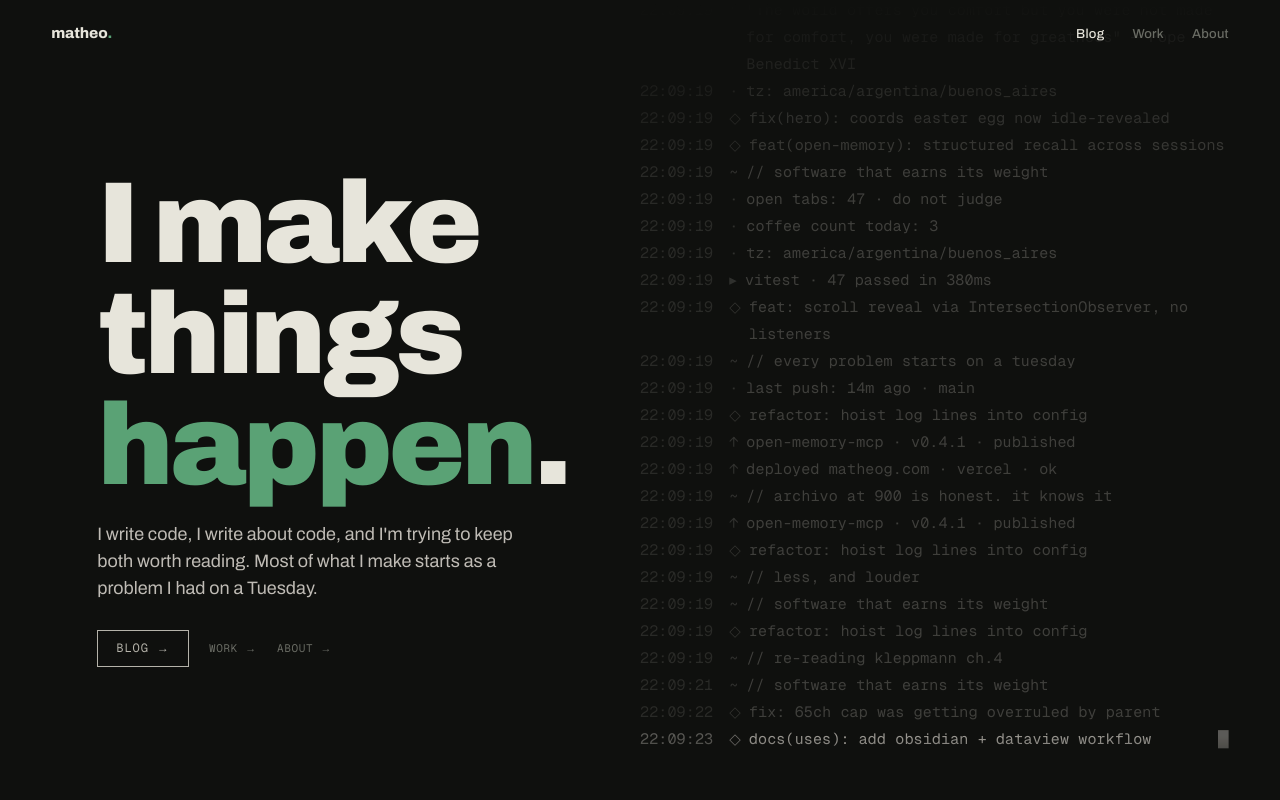
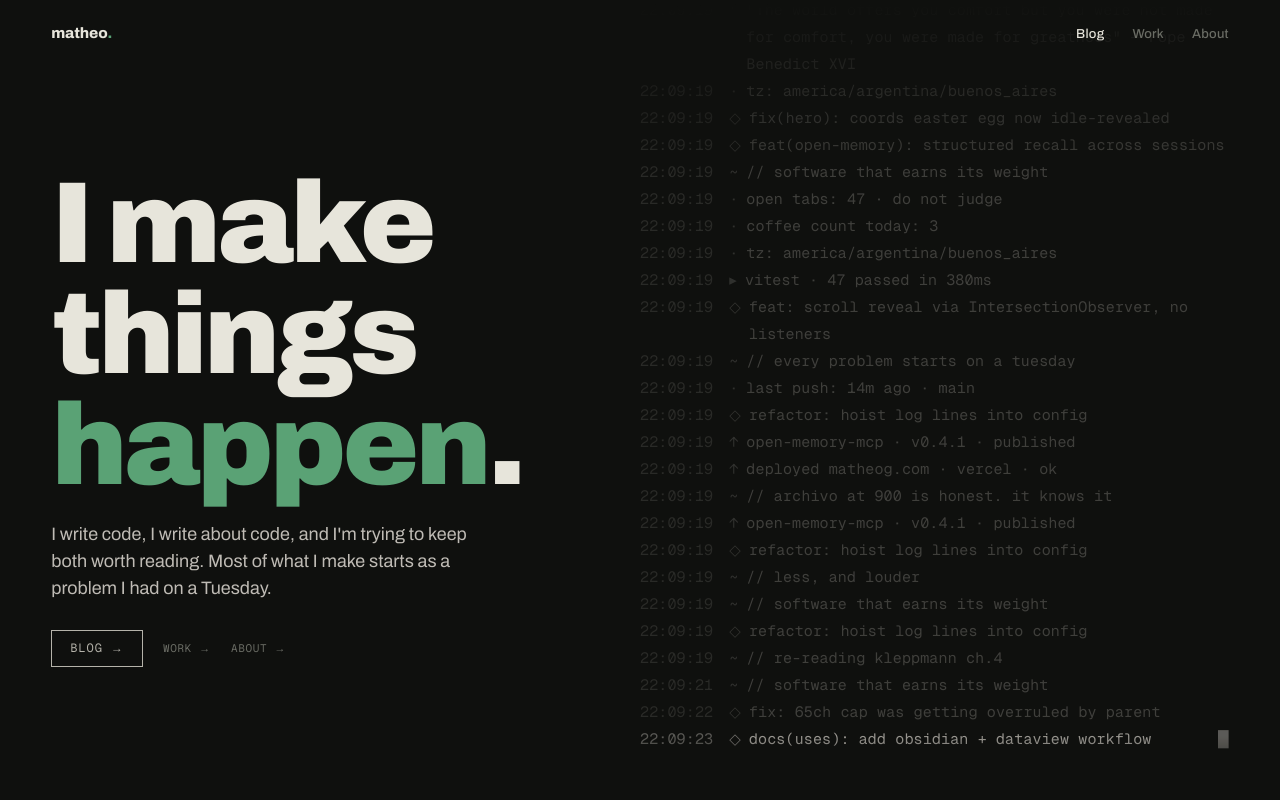
Before and after one commit to Sucu-Syndicate/silverline-portfolio, a Next.js app: page / in a window 1280 px wide. Shown: the top 800 px of the page. Built offline with nearby package versions, Linux system fonts and the light colour scheme.

Commit message:
[PTASK-007] Hero: text section left-aligned in column, slightly left of center

```diff
--- a/app/globals.css
+++ b/app/globals.css
@@ -131,7 +131,7 @@ a { color: inherit; text-decoration: none; }
   align-items: center;
 }
 
-.hero-left { position: relative; z-index: 2; justify-self: center; }
+.hero-left { position: relative; z-index: 2; justify-self: start; }
 
 .hero-eyebrow {
   font-family: var(--font-mono);
```
